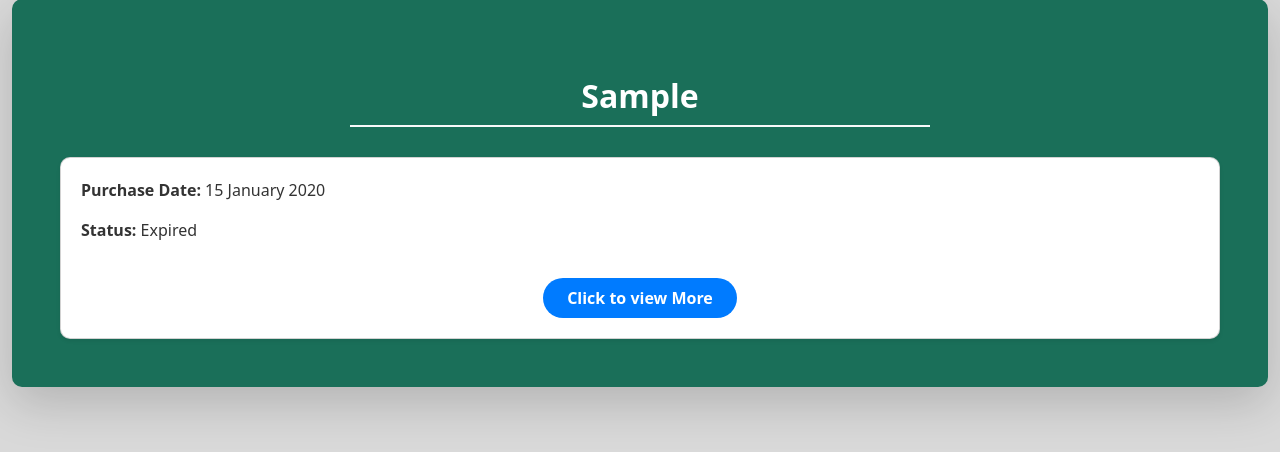
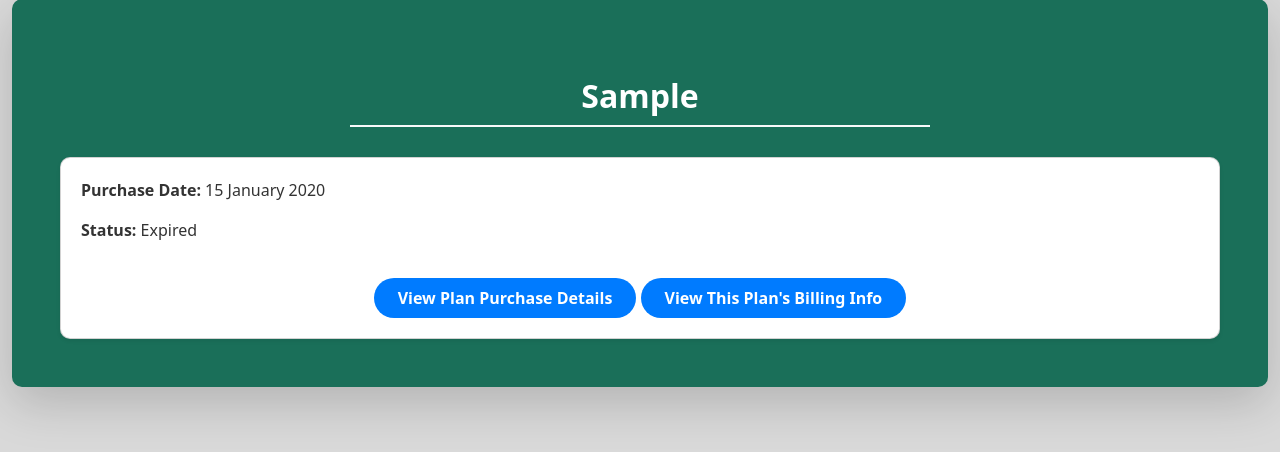
Before and after one commit to KadenNYP/ISPJ_Group5C, a Flask app: page /purchased_plan in a window 1280 px wide. Shown: the part 111-563 px from the top of the page. Run offline with Flask 3, Linux system fonts and the light colour scheme; a user stored in the database is signed in; tables that the repository leaves empty hold one stand-in row (values such as "Sample post").

Commit message:
Update : small addition to billing_info & purchase_details database table + viewing of billing_info moved to under list of purchased_plans page + some small others

```diff
--- a/app/Templates/Base.html
+++ b/app/Templates/Base.html
@@ -14,7 +14,7 @@
 
 <body class="">
     {% block navbar %}
-        {% if current_user.is_authenticated and current_user.role_id != 3 %}
+        {% if current_user.is_authenticated and current_user.role_id in [1, 2] %}
             {% include 'includes/_navbarStaff.html' %}
         {% else %}
             {% include 'includes/_navbar.html' %}
--- a/app/Templates/user/Purchase_Plans_list.html
+++ b/app/Templates/user/Purchase_Plans_list.html
@@ -13,7 +13,8 @@
             <p><strong>Purchase Date:</strong> {{ plans.plan.effective_date.strftime('%d %B %Y') }}</p>
             <p><strong>Status:</strong> {{ plans.status }}</p>
             <div class="text-center">
-                <a href="{{ url_for('route.purchased_plan_details', token=plans.token) }}" class="btn btn-primary btn-lg px-4">Click to view More</a>
+                <a href="{{ url_for('route.purchased_plan_details', token=plans.token) }}" class="btn btn-primary btn-lg px-4">View Plan Purchase Details</a>
+                <a href="{{ url_for('route.billing_info', token=plans.token) }}" class="btn btn-secondary btn-lg px-4 ">View This Plan's Billing Info</a>
             </div>
         </div>
     </div>
--- a/app/init.py
+++ b/app/init.py
@@ -14,7 +14,7 @@ def create_app():
     app.config['SESSION_COOKIE_SECURE'] = True
     app.config['SESSION_COOKIE_HTTPONLY'] = True
     app.serializer = URLSafeSerializer(app.config['SECRET_KEY'])
-    app.config['SQLALCHEMY_DATABASE_URI'] = 'mysql://root:password123@localhost/website'
+    app.config['SQLALCHEMY_DATABASE_URI'] = 'mysql://website:password123@localhost/website'
 
     basedir = os.path.abspath(os.path.dirname(__file__))
     app.config['UPLOAD_FOLDER'] = os.path.join(basedir, 'static/uploads')
--- a/app/models.py
+++ b/app/models.py
@@ -61,6 +61,7 @@ class BillingAddress(db.Model):
     updated_at = db.Column(db.TIMESTAMP, server_default=func.current_timestamp(), server_onupdate=func.current_timestamp())
 
     user = db.relationship('User', backref=db.backref('billing_addresses', lazy=True, passive_deletes=True))
+    purchases = db.relationship('Purchase_details', backref='billing_address', lazy=True, passive_deletes=True)
 
     def __init__(self, user_id, fname, email, street_address, city, postal_code, country, created_at):
         self.user_id = user_id
@@ -107,6 +108,7 @@ class Purchase_details(db.Model):
     expiration_date = db.Column(db.DateTime, nullable=False)
     payment_method = db.Column(db.String(50))
     payment_id = db.Column(db.Integer, db.ForeignKey('payments.id', ondelete='CASCADE'), nullable=False)
+    address_id = db.Column(db.Integer, db.ForeignKey('billing_addresses.id', ondelete='CASCADE'), nullable=False)
 
     def __repr__(self):
         return f"<Purchase {self.policy_num} - {self.first_name} - {self.effective_date}>"
--- a/app/route.py
+++ b/app/route.py
@@ -129,7 +129,7 @@ def personal_info(plan_id):
 
             return redirect(url_for('route.payment_info', plan_id=plan_id))
 
-        except Exception as e:
+        except Exception:
             db.session.rollback()
             flash('An error occurred while saving your information. Please try again.', 'error')
             return redirect(url_for('route.personal_info', plan_id=plan_id))
@@ -185,14 +185,16 @@ def payment_info(plan_id):
             effective_date = datetime.now()
             expiration_date = effective_date + timedelta(days=365)
 
-            purchase = Purchase_details(first_name=current_user.first_name, email=current_user.email, plan_name=plan_name, plan_price=plan_price, policy_num=policy_num, effective_date=effective_date, expiration_date=expiration_date, payment_method=payment_method, payment_id=payment.id)
+            billing_address = BillingAddress.query.filter_by(user_id=current_user.id).order_by(BillingAddress.created_at.desc()).first()
+
+            purchase = Purchase_details(first_name=current_user.first_name, email=current_user.email, plan_name=plan_name, plan_price=plan_price, policy_num=policy_num, effective_date=effective_date, expiration_date=expiration_date, payment_method=payment_method, payment_id=payment.id, address_id=billing_address.id)
 
             db.session.add(purchase)
             db.session.commit()
 
             return redirect(url_for('route.purchase_confirmation', plan_id=plan_id))
 
-        except Exception as e:
+        except Exception:
             db.session.rollback()
             flash("An error occurred while processing your payment. Please try again.", "error")
             return redirect(url_for('route.payment_info', plan_id=plan_id))
@@ -255,17 +257,25 @@ def purchased_plan_details(token):
     return render_template("user/Purchase_Info.html", purchase=purchase, current_user=current_user, token=token)
 
 
-@route.route('/billing_info', methods=['GET'])
+@route.route('/billing_info/<string:token>', methods=['GET'])
 @login_required
-def billing_info():
-    billing_address = BillingAddress.query.filter_by(email=current_user.email).first()
-    payment = Payment.query.filter_by(email=current_user.email).first()
+def billing_info(token):
+    try:
+        data = current_app.serializer.loads(token)
+        policy_num = data['policy_num']
+    except Exception:
+        abort(400, "Invalid or expired token.")
+
+    purchase_details = Purchase_details.query.filter_by(policy_num=policy_num, email=current_user.email).first()
+
+    billing_address = BillingAddress.query.filter_by(id=purchase_details.address_id).first()
+    payment = Payment.query.filter_by(id=purchase_details.payment_id).first()
 
     decrypted_postal_code = decrypt_data(billing_address.postal_code)
     decrypted_cvv = decrypt_data(payment.cvv)
     decrypted_card_num = decrypt_data(payment.card_number)
 
-    return render_template("user/Billing_Info.html", current_user=current_user, billing_address=billing_address, payment=payment, card_num=decrypted_card_num, postal_code=decrypted_postal_code, cvv=decrypted_cvv)
+    return render_template("user/Billing_Info.html", current_user=current_user, billing_address=billing_address, payment=payment, card_num=decrypted_card_num, postal_code=decrypted_postal_code, cvv=decrypted_cvv, token=token)
 
 
 @route.route('/claims/Step_1/<string:token>', methods=['GET', 'POST'])
--- a/app/static/css/purchased_plans_claims_list.css
+++ b/app/static/css/purchased_plans_claims_list.css
@@ -61,3 +61,8 @@
     outline: none;
     box-shadow: 0 0 4px rgba(0, 123, 255, 0.25);
 }
+
+.card:hover {
+     transition: all 0.3s ease;
+     transform: translateY(-5px);
+}
```
Also changed, not shown: app/Templates/user/profile.html (+0 -10 lines), app/auth.py (+5 -5 lines).
